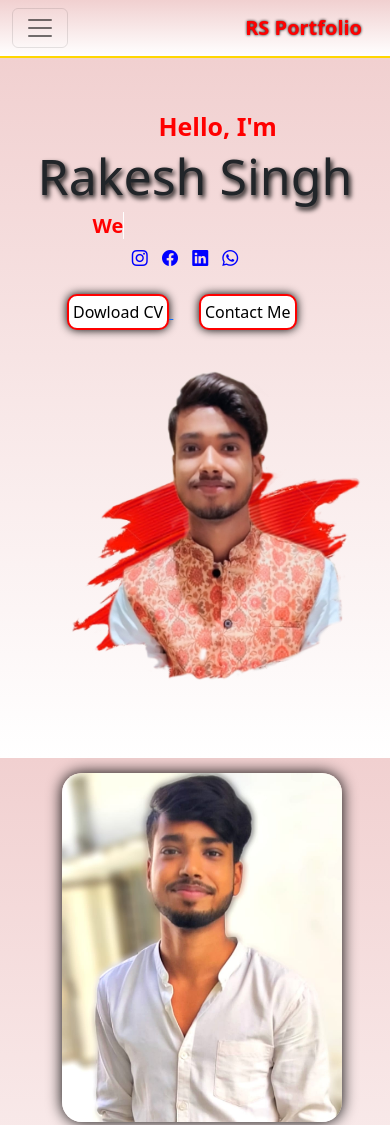
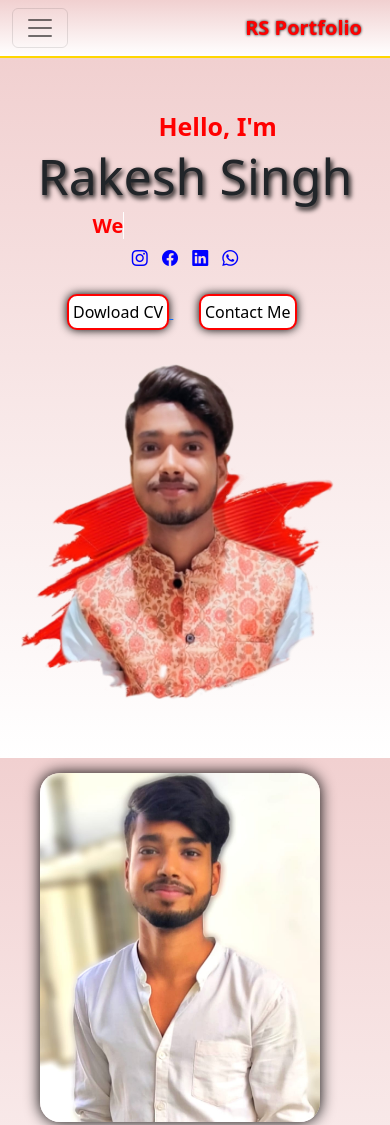
Before and after one commit to Rksingh55/RK-Portofolio, a plain HTML site: page index.html in a window 390 px wide. Shown: the top 1125 px of the page. Drawn offline with nearby package versions, Linux system fonts and the light colour scheme; no server answers; a web font is replaced by a local one.

Commit message:
Add files via upload

```diff
--- a/index.css
+++ b/index.css
@@ -53,7 +53,7 @@
 /* ..............................home........................ */
 
 .banner {
-    /* background-image: url(b3.jpg); */
+    background-image: url(bb1.webp);
 background-color: white;
 background: linear-gradient(rgb(241, 208, 208), white);
 
@@ -490,7 +490,7 @@ p{
 }
 
 .contacthead{
-   background-color: white;
+
     background-color:white;
     height: 400px;
     border-radius: 60px 60px 0 0;
@@ -499,7 +499,7 @@ p{
     margin-top: 50px;
     height: 400px;
     background:linear-gradient(yellow, white);
-    box-shadow: 0  0 20px black;
+    /* box-shadow: 0  0 20px black; */
     border-radius: 60px 60px 0 0 ;
 
 
@@ -659,9 +659,9 @@ border: 2px solid black;
 
     }
     .img{
-        width: 350px;
-        margin-left: 15px;
-        margin-top: 10px;
+        width: 380px;
+   margin-left: -40px;
+        margin-top: 2px;
         }
 
 
@@ -706,7 +706,7 @@ border: 2px solid black;
 }
 .imga{
     width: 280px;
-    margin-left: 50px;
+    margin-left: 28px;
 
 
 }
@@ -739,6 +739,7 @@ border: 2px solid black;
 .skills{
     overflow: hidden;
     height: 850px;
+    margin-top: 30px;
 }
 
 .fronted{
--- a/index.html
+++ b/index.html
@@ -28,9 +28,8 @@
 
     <nav class="navbar nav navbar-expand-lg  ">
         <div class="container-fluid">
-                <button class="navbar-toggler" type="button" data-bs-toggle="collapse"
-                    data-bs-target="#navbarTogglerDemo03" aria-controls="navbarTogglerDemo03" aria-expanded="false"
-                    aria-label="Toggle navigation">
+            <button class="navbar-toggler" type="button" data-bs-toggle="collapse" data-bs-target="#navbarTogglerDemo03"
+                aria-controls="navbarTogglerDemo03" aria-expanded="false" aria-label="Toggle navigation">
                 <span class="navbar-toggler-icon"></span>
             </button>
             <a class="navbar-brand" href="#">RS Portfolio</a>
@@ -61,7 +60,7 @@
 
     </ul>
     </div>
-    <div class=" container-fluid mainbody"></div>
+
         <div class="container banner">
 
             <div class="intro1">
@@ -263,7 +262,7 @@
             </p>
         </div>
     </div>
-
+<br>
 
 
 
@@ -316,7 +315,7 @@
         <div class="foot container-fluid">
 
         </div>
-    </div>
+
 
           <div class="container-fluid m1 foot">
            <h3 class="hf2">@2022 | All right Reserved | Developed By <span>Rakesh Singh</span> </h3>
@@ -325,7 +324,7 @@
 
 
 
-    </div>
+
 
     <script>
         const countE1 = document.getElementById("count");
```
Lines whose indentation alone changed are shown as unchanged.
